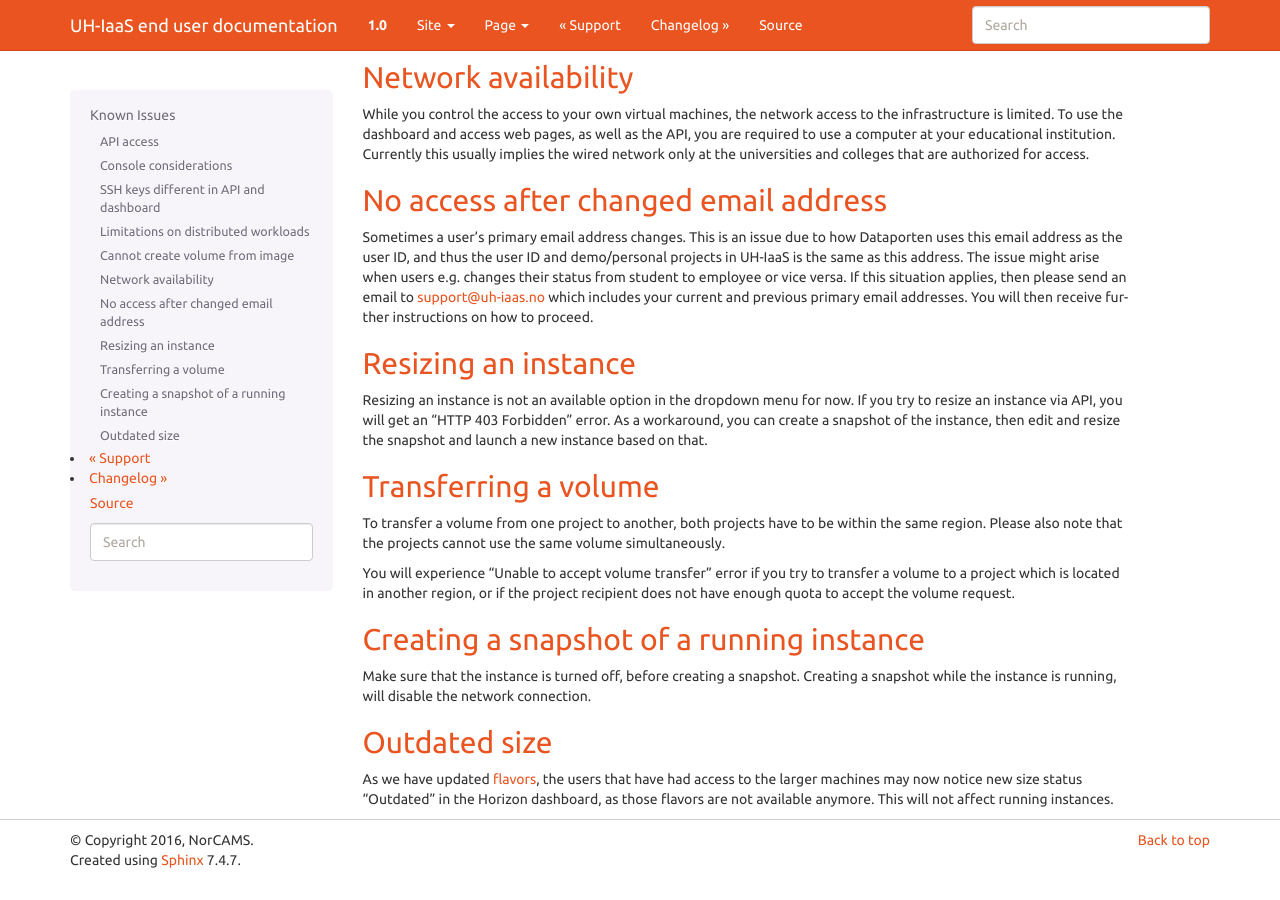
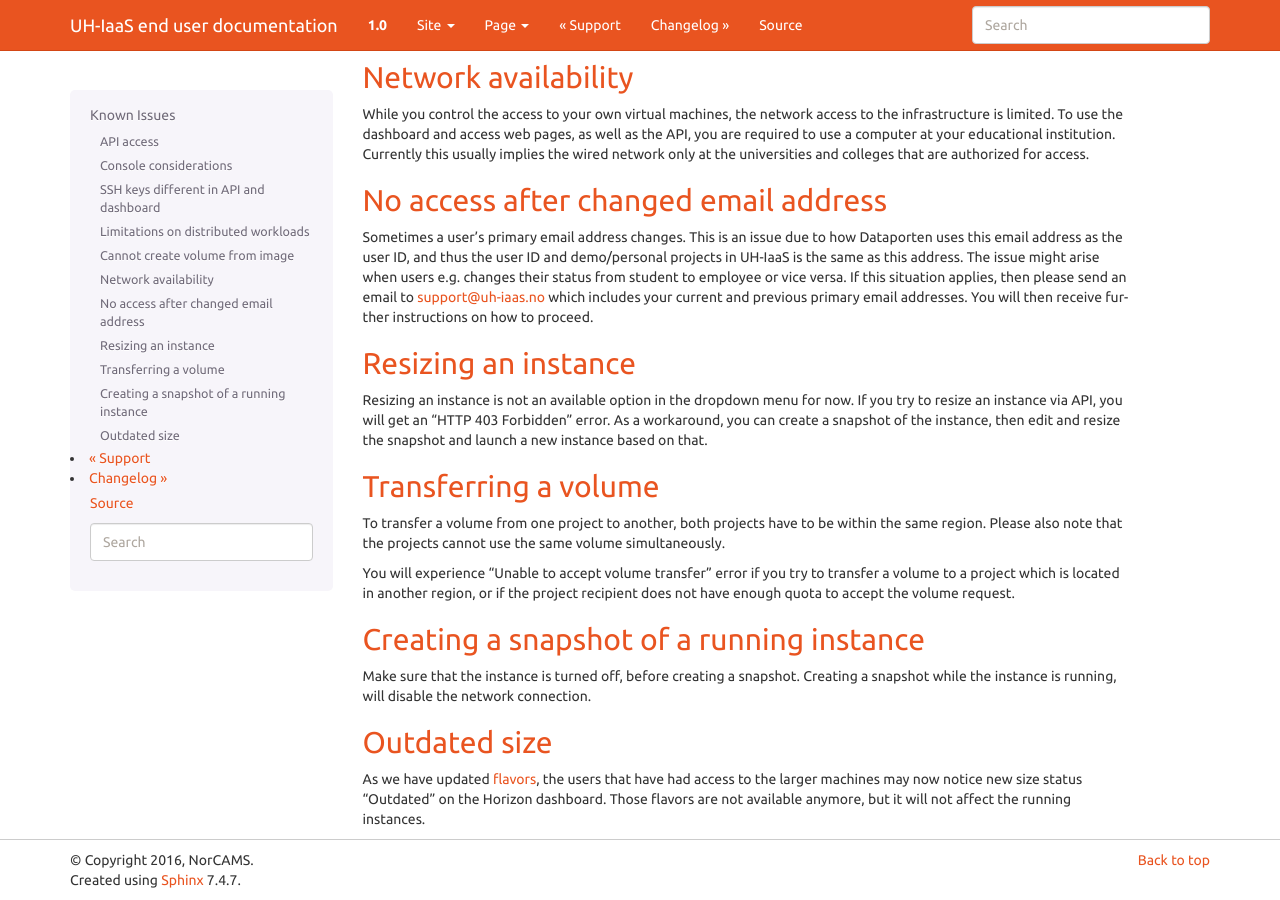
Before and after one commit to norcams/docs-enduser, a Sphinx documentation site: the page built from docs/known-issues.rst, in a window 1280 px wide and 900 px high, scrolled down 1032 px. Built offline with Sphinx 7.4.7, drawn with Linux system fonts in a browser that asks for light colours.

Commit message:
Update known-issues.rst

```diff
--- a/docs/known-issues.rst
+++ b/docs/known-issues.rst
@@ -98,4 +98,4 @@ Outdated size
 -------------
 .. _flavors: http://docs.uh-iaas.no/en/latest/changelog.html#id1
 
-As we have updated flavors_, the users that have had access to the larger machines may now notice new size status "Outdated" in the Horizon dashboard, as those flavors are not available anymore. This will not affect running instances.
+As we have updated flavors_, the users that have had access to the larger machines may now notice new size status "Outdated" on the Horizon dashboard. Those flavors are not available anymore, but it will not affect the running instances.
```
